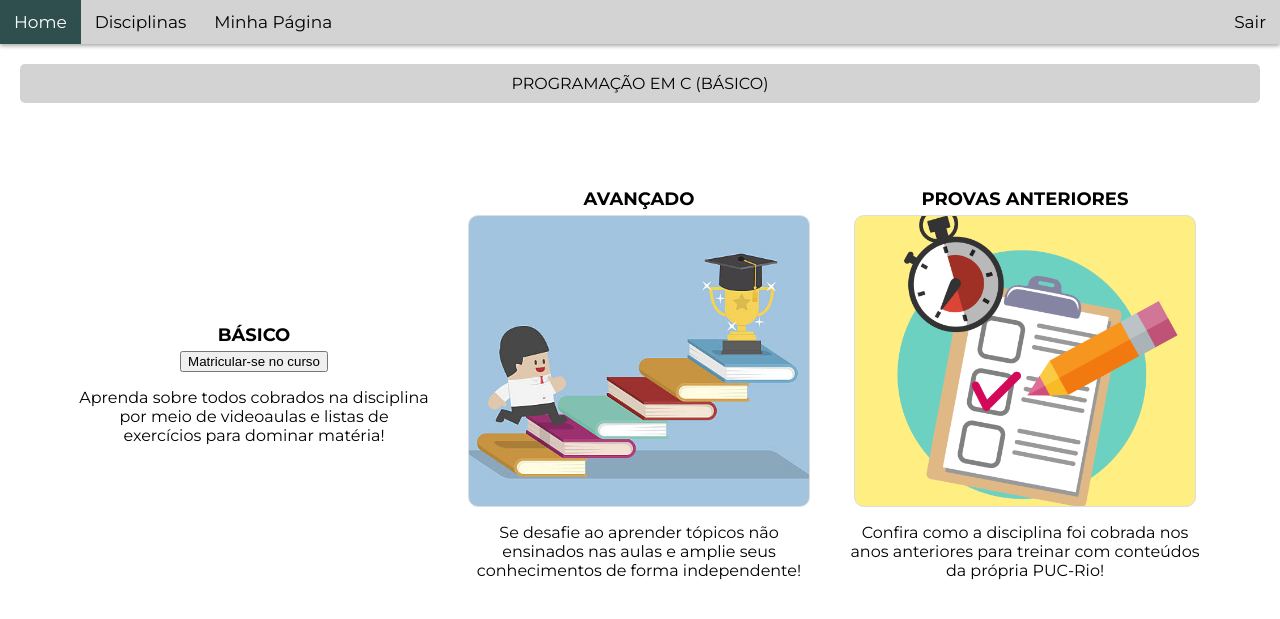
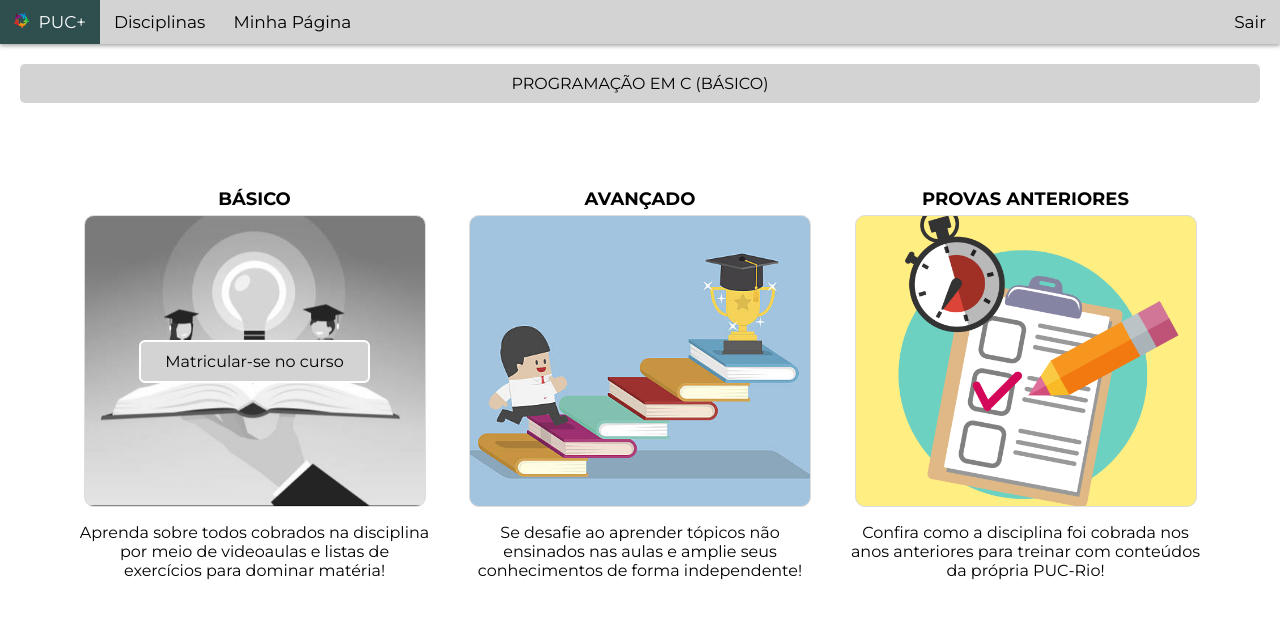
Before and after one commit to lglac123/PUC-Mais, a Django app: a page that uses app/templates/layout.html in a window 1280 px wide. Shown: the top 619 px of the page. Run offline with Django 5.2, Linux system fonts and the light colour scheme; a user stored in the database is signed in; data comes from the database, SQL or seed files in the repository; both versions use the stored data as it was after the commit.

Commit message:
pequenos-ajustes

```diff
--- a/app/static/style.css
+++ b/app/static/style.css
@@ -114,6 +114,8 @@ h1 {
 .button2 {
   background-color: lightgray;
   border-radius: 6px;
+  border-color: white;
+  border-style: solid;
   color: black;
   padding: 10px 24px;
   text-decoration: none;
--- a/app/templates/Disciplina.html
+++ b/app/templates/Disciplina.html
@@ -9,20 +9,26 @@
 {% block main %}
     <div class="userbar">
         {{ course.name }}
-        {% comment %} Colocar botão voltar e provas antigas{% endcomment %}
+        {% comment %} Colocar botão voltar{% endcomment %}
     </div>
 
     <div class="horizontal" style="margin: 30px 0px 10px 0px;">
 
         <div class="vertical-align">
+
+            {% comment %} Fazer Matrícula em Todos? {% endcomment %}
             <p style="text-align: center; width:350px; font-weight: bold; margin: 5px; font-size: 18px">BÁSICO</p>
             {% if request.user.is_authenticated %}
                 {% if not course.usercourse_set.all %}
+                    <div class="section wide-section"
+                    style="background-image: url('/media/backgrounds/Basic-Background-BW.jpg');background-size: cover; background-position: center;">
+                    {% comment %} Fazer GrayScale Apenas na Imagem {% endcomment %}
                     <form action="/userCourse/create/" method="post">
                         {% csrf_token %}
                         <input name="course" value="{{ course }}" hidden>
-                        <button type="submit">Matricular-se no curso</button>
+                        <button class="button2" type="submit">Matricular-se no curso</button>
                     </form>
+                    </div>
                 {% else %}
                 <a href="/disciplinas/{{ course.name }}/aulas&listas/">
                     <div class="section wide-section"
--- a/app/templates/layout.html
+++ b/app/templates/layout.html
@@ -13,8 +13,10 @@
     </head>
     <body>
         <div class="navbar">
-            <a href="/">Home</a>
-            {% comment %} Colocar ícone home {% endcomment %}
+            <a href="/"><img src="{% static 'LogoPUCMais.png' %}"
+            style="height: 15px; align-items: center; margin-right: 5px; padding: 0px">
+            PUC+</a>
+            {% comment %} Criar Borda Leve Separação e Ajustar Tamanho Imagem {% endcomment %}
             <a href="/disciplinas/">Disciplinas</a>
             <a href="/perfil/">Minha Página</a>
             <a style="float: right" href="/users/logout/">Sair</a>
```
Also changed, not shown: app/templates/home.html (+1 -61 lines), db.sqlite3, media/backgrounds/Basic-Background-BW.jpg (added).
